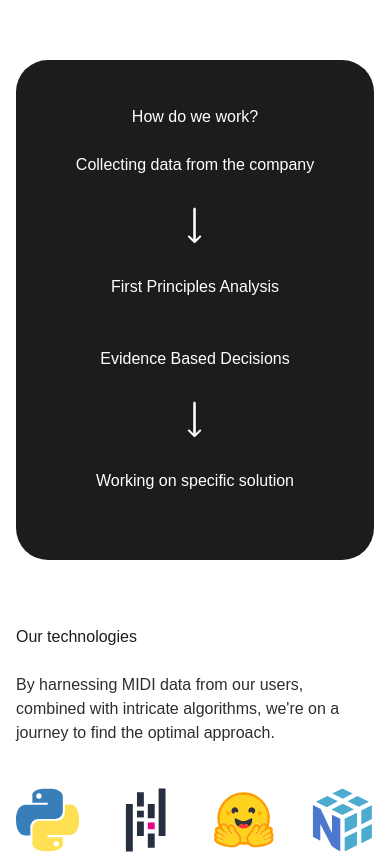
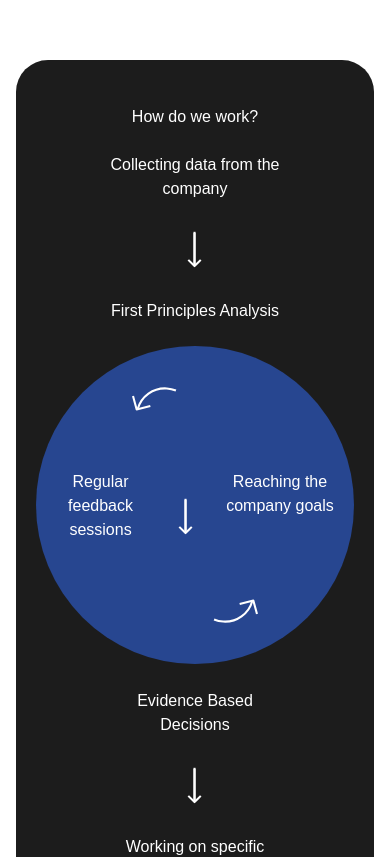
Before and after one commit to Nospoko/epr-landing, a Next.js app in the folder algrtm/: page /medTech in a window 390 px wide. Shown: the part 1360-2217 px from the top of the page. Built offline with nearby package versions, Linux system fonts and the light colour scheme.

Commit message:
DiagramComponent done with basic styles and responsiveness

```diff
--- a/algrtm/src/components/DiagramComponent.js
+++ b/algrtm/src/components/DiagramComponent.js
@@ -3,25 +3,64 @@ import CustomIcon from "./shared/CustomIcon";
 
 const DiagramComponent = () => {
   return (
-    <section className="w-full md:px-[5.875rem] ">
-      <div className=" bg-neutralLight-neutral10 w-full flex flex-col text-center items-center p-[2.75rem] md:py-[5.88rem] md:px-[6.75rem] rounded-[2rem] text-neutralLight-neutral100">
-        <div className="h4 ">How do we work?</div>
-        <div className="h6_600 my-[1.5rem]">
+    <section className="w-full ">
+      <div className=" bg-neutralLight-neutral10 w-full flex flex-col text-center items-center p-[2.75rem] lg:px-[2.75] lg:py-[4rem] xl:px-[6.75rem] xl:py-[5.88rem rounded-[2rem] text-neutralLight-neutral100 mb-[4rem] lg:mb-[7.19rem] ">
+        <div className=" h4 lg:h2SB xl:h2 lg:mb-[1.5rem]">How do we work?</div>
+        <div className=" flex flex-col lg:flex-row items-center">
+          <div className=" h6 my-[1.5rem] max-w-[12.5rem]">
             Collecting data from the company
           </div>
           <CustomIcon
             name="ArrowDownLong"
-          className="transition-transform duration-300 transform hover:scale-125"
             color="white"
+            className="lg:-rotate-90"
           />
-        <div className="h6_600 my-[1.5rem]">First Principles Analysis</div>
-        <div className="h6_600 my-[1.5rem]">Evidence Based Decisions</div>
+          <div className=" h6 my-[1.5rem] max-w-[12.5rem]">
+            First Principles Analysis
+          </div>
+          {/* blue circle */}
+          <div className=" bg-blueLight-blue40 rounded-full flex flex-col w-[19.875rem] h-[19.875rem] shrink-0 items-center justify-center relative">
+            <CustomIcon
+              name="CurvedArrow"
+              color="white"
+              className="absolute left-[6rem] top-9"
+            />
+            <div className="flex">
+              <div className=" h6 max-w-[7.5rem]">
+                Regular feedback sessions
+              </div>
+              <div className="flex items-end">
                 <CustomIcon
                   name="ArrowDownLong"
-          className="transition-transform duration-300 transform hover:scale-125"
                   color="white"
+                  className="lg:-rotate-90"
                 />
-        <div className="h6_600 my-[1.5rem]">Working on specific solution</div>
+              </div>
+
+              <div className=" h6 max-w-[8.6875rem]">
+                Reaching the company goals
+              </div>
+            </div>
+            <div className=" flex justify-end">
+              <CustomIcon
+                name="CurvedArrow"
+                color="white"
+                className="rotate-180 absolute right-[6rem] bottom-9"
+              />
+            </div>
+          </div>
+          <div className=" h6 my-[1.5rem] max-w-[8.25rem]">
+            Evidence Based Decisions
+          </div>
+          <CustomIcon
+            name="ArrowDownLong"
+            color="white"
+            className="lg:-rotate-90"
+          />
+          <div className=" h6 my-[1.5rem] max-w-[11.1875rem]">
+            Working on specific solution
+          </div>
+        </div>
       </div>
     </section>
   );
```
Lines whose indentation alone changed are shown as unchanged.
